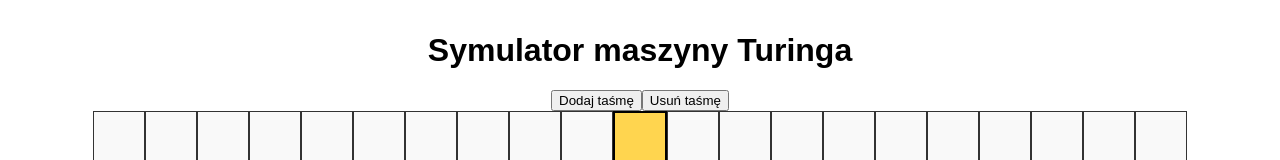
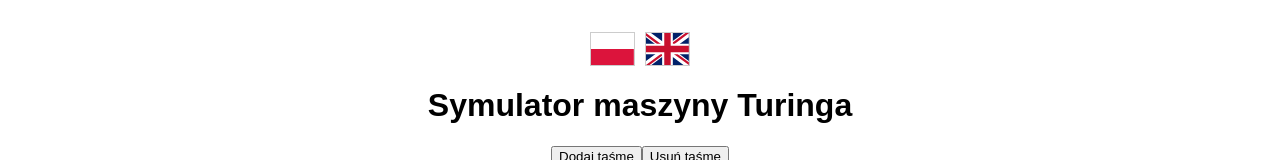
Before and after one commit to kacperszamborowski/TuringMachineSimulator, a Vue app: page / in a window 1280 px wide. Shown: the top 160 px of the page. Built offline with nearby package versions, Linux system fonts and the light colour scheme; the HTML template or start-up script is replaced by a standard one.

Commit message:
Added basic languague swap

```diff
--- a/package.json
+++ b/package.json
@@ -21,9 +21,11 @@
     "@codemirror/state": "^6.5.2",
     "@codemirror/theme-one-dark": "^6.1.3",
     "@codemirror/view": "^6.38.2",
+    "flag-icons": "^7.5.0",
     "pinia": "^3.0.3",
     "vue": "^3.5.18",
-    "vue-codemirror": "^6.1.1"
+    "vue-codemirror": "^6.1.1",
+    "vue-i18n": "^11.1.12"
   },
   "devDependencies": {
     "@tsconfig/node22": "^22.0.2",
--- a/src/App.vue
+++ b/src/App.vue
@@ -1,4 +1,5 @@
 <script setup lang="ts">
+import LanguagueChoice from './components/LanguagueChoice.vue';
 import Tape from './components/Tape.vue'
 import CodeEditor from './components/CodeEditor.vue';
 import "./styles/app.css"
@@ -6,7 +7,8 @@ import "./styles/app.css"
 
 <template>
   <main class="app">
-    <h1>Symulator maszyny Turinga</h1>
+    <LanguagueChoice />
+    <h1>{{ $t("header")}}</h1>
     <Tape />
     <CodeEditor />
   </main>
--- /dev/null
+++ b/src/components/LanguagueChoice.vue
@@ -0,0 +1,19 @@
+<script setup lang="ts">
+import { useI18n } from "vue-i18n";
+import "flag-icons/css/flag-icons.min.css";
+import "../styles/languagueChoice.css"
+
+const { locale } = useI18n();
+
+function changeLanguage(lang: string) {
+  locale.value = lang;
+  localStorage.setItem("locale", lang);
+}
+</script>
+
+<template>
+  <div class="flags">
+    <span class="fi fi-pl flag" @click="changeLanguage('pl')"></span>
+    <span class="fi fi-gb flag" @click="changeLanguage('en')"></span>
+  </div>
+</template>
--- a/src/components/Tape.vue
+++ b/src/components/Tape.vue
@@ -63,8 +63,8 @@ function writeSymbol(tapeIndex: number) {
 </script>
 
 <template>
-    <button @click="addTape">Dodaj taśmę</button>
-    <button @click="removeTape">Usuń taśmę</button>
+    <button @click="addTape">{{ $t("addTape") }}</button>
+    <button @click="removeTape">{{ $t("removeTape") }}</button>
   <div class="tape-container">
     <div v-for="(tape, tIndex) in machine.tapes" :key="tIndex" class="tape">
       <div class="tape-track-wrapper">
--- /dev/null
+++ b/src/i18n.ts
@@ -0,0 +1,25 @@
+import { createI18n } from "vue-i18n";
+
+const messages = {
+  pl: {
+    header: "Symulator maszyny Turinga",
+    addTape: "Dodaj taśmę",
+    removeTape: "Usuń taśmę",
+  },
+  en: {
+    header: "Turing machine simulator",
+    addTape: "Add tape",
+    removeTape: "Remove tape",
+  },
+};
+
+const savedLocale = localStorage.getItem("locale") || "pl";
+
+const i18n = createI18n({
+  legacy: false,
+  locale: savedLocale,
+  fallbackLocale: "en",
+  messages,
+});
+
+export default i18n;
--- a/src/main.ts
+++ b/src/main.ts
@@ -1,7 +1,9 @@
 import { createApp } from 'vue'
 import { createPinia } from 'pinia'
+import i18n from './i18n.ts'
 import App from './App.vue'
 
 const app = createApp(App)
 app.use(createPinia())
+app.use(i18n)
 app.mount('#app')
--- /dev/null
+++ b/src/styles/languagueChoice.css
@@ -0,0 +1,19 @@
+.flags {
+  display: flex;
+  justify-content: center;
+  gap: 10px;
+  font-size: 2rem;
+  cursor: pointer;
+}
+
+.flag {
+  font-size: 2rem;
+  cursor: pointer;
+  border: 1px solid #ccc;
+  display: flex;
+  transition: transform 0.2s, border-color 0.2s;
+}
+
+.flag:hover {
+  transform: scale(1.2);
+}
```
Also changed, not shown: 1 other file (tests, documents, lock files or other folders).
